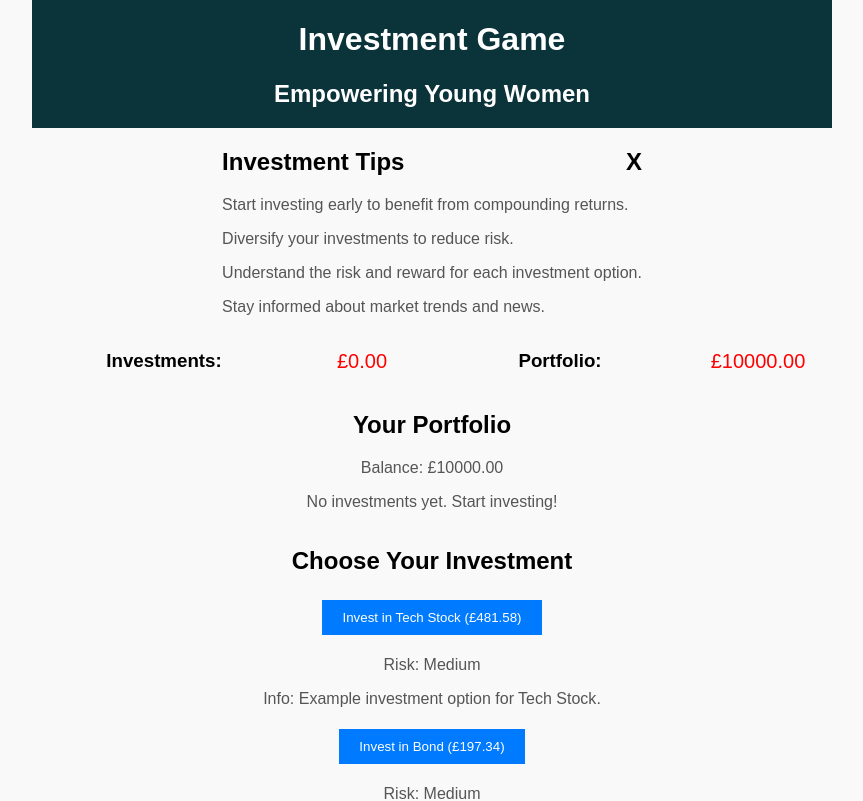
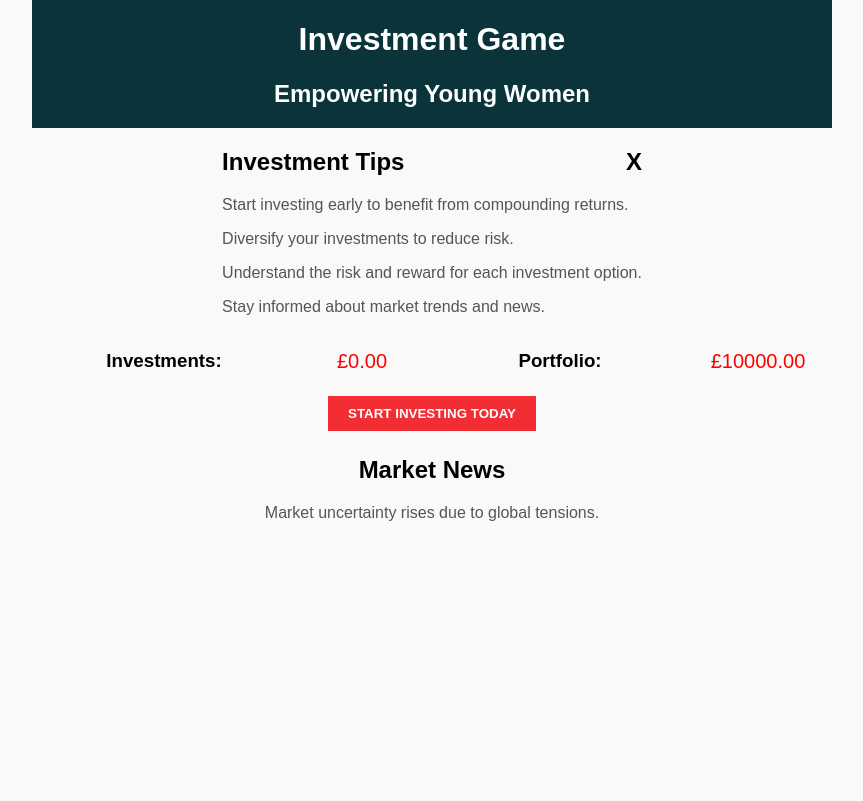
Before and after one commit to LBG-WID-hack/grogu, a React (Create React App) app: page / in a window 1280 px wide. Shown: the top 801 px of the page, without its empty margins (208-1071 px from the left). Built offline with nearby package versions, Linux system fonts and the light colour scheme.

Commit message:
start investing btn

```diff
--- a/package.json
+++ b/package.json
@@ -3,6 +3,9 @@
   "version": "0.1.0",
   "private": true,
   "dependencies": {
+    "@fortawesome/fontawesome-svg-core": "^6.7.1",
+    "@fortawesome/free-solid-svg-icons": "^6.7.1",
+    "@fortawesome/react-fontawesome": "^0.2.2",
     "@testing-library/jest-dom": "^5.17.0",
     "@testing-library/react": "^13.4.0",
     "@testing-library/user-event": "^13.5.0",
--- a/src/App.css
+++ b/src/App.css
@@ -97,3 +97,9 @@ div.valuesWrapper > .values > .balance > p {
   display: inline;
   font-size: 1.25rem;
 }
+
+button.widowsRed {
+  background-color: #F22D33;
+  font-weight: bold;
+  text-transform: uppercase;
+}
--- a/src/App.js
+++ b/src/App.js
@@ -9,7 +9,7 @@ function App() {
   const [portfolio, setPortfolio] = useState([]);
   const [balance, setBalance] = useState(10000);  // Initial balance
   const [showInvestmentTips, setShowInvestmentTips] = useState(true);
-
+  const [isInvesting, setIsInvesting] = useState(false);
 
   return (
     <div className="App">
@@ -54,14 +54,27 @@ function App() {
         </div>
       </div>
 
+      {!isInvesting ?
+        <button
+          class="widowsRed"
+          onClick={() => { setIsInvesting(true); }}
+        >
+          Start Investing Today
+        </button>
+      :
+        <InvestmentOptions
+          portfolio={portfolio}
+          setPortfolio={setPortfolio}
+          balance={balance}
+          setBalance={setBalance}
+        />
+      }
+
+
+
       {/* Portfolio and Investment Options */}
-      <Portfolio portfolio={portfolio} balance={balance} />
-      <InvestmentOptions
-        portfolio={portfolio}
-        setPortfolio={setPortfolio}
-        balance={balance}
-        setBalance={setBalance}
-      />
+      {/* <Portfolio portfolio={portfolio} balance={balance} /> */}
+
       <MarketNews />
     </div>
   );
```
Also changed, not shown: 1 other file (tests, documents, lock files or other folders).
